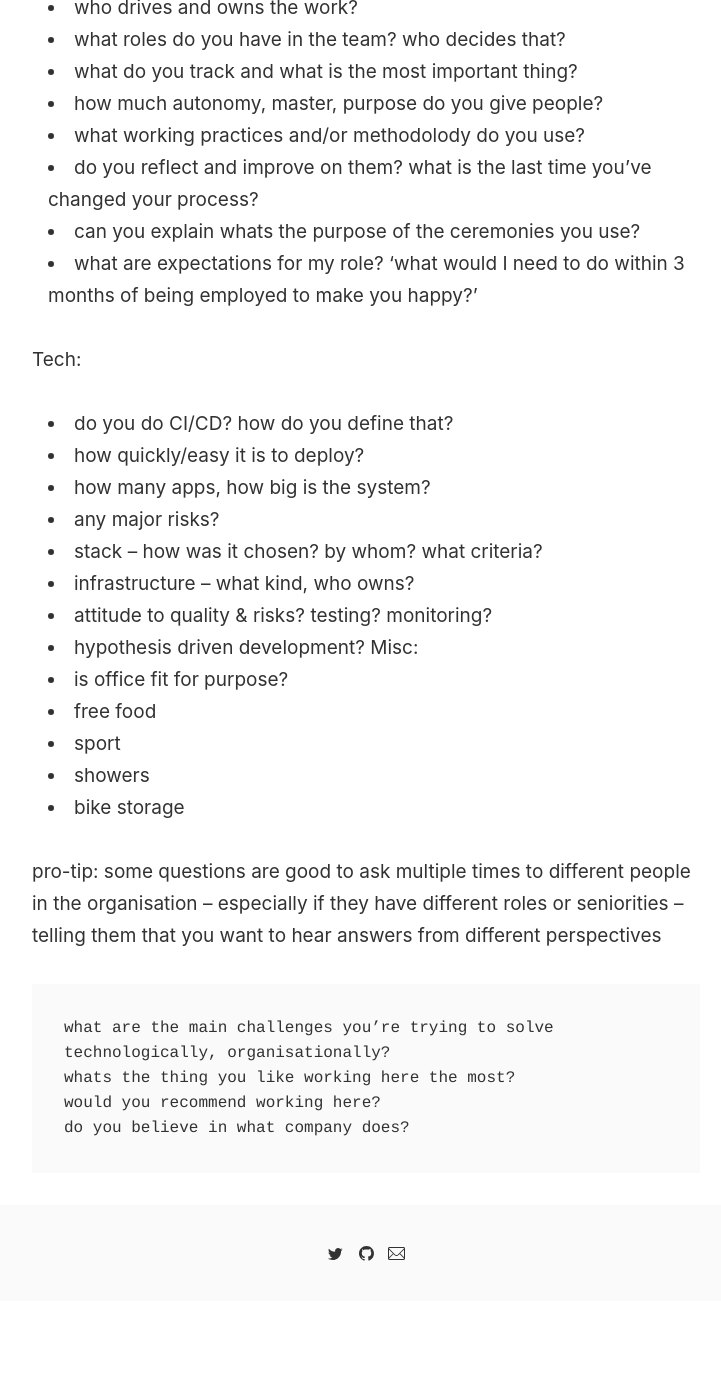
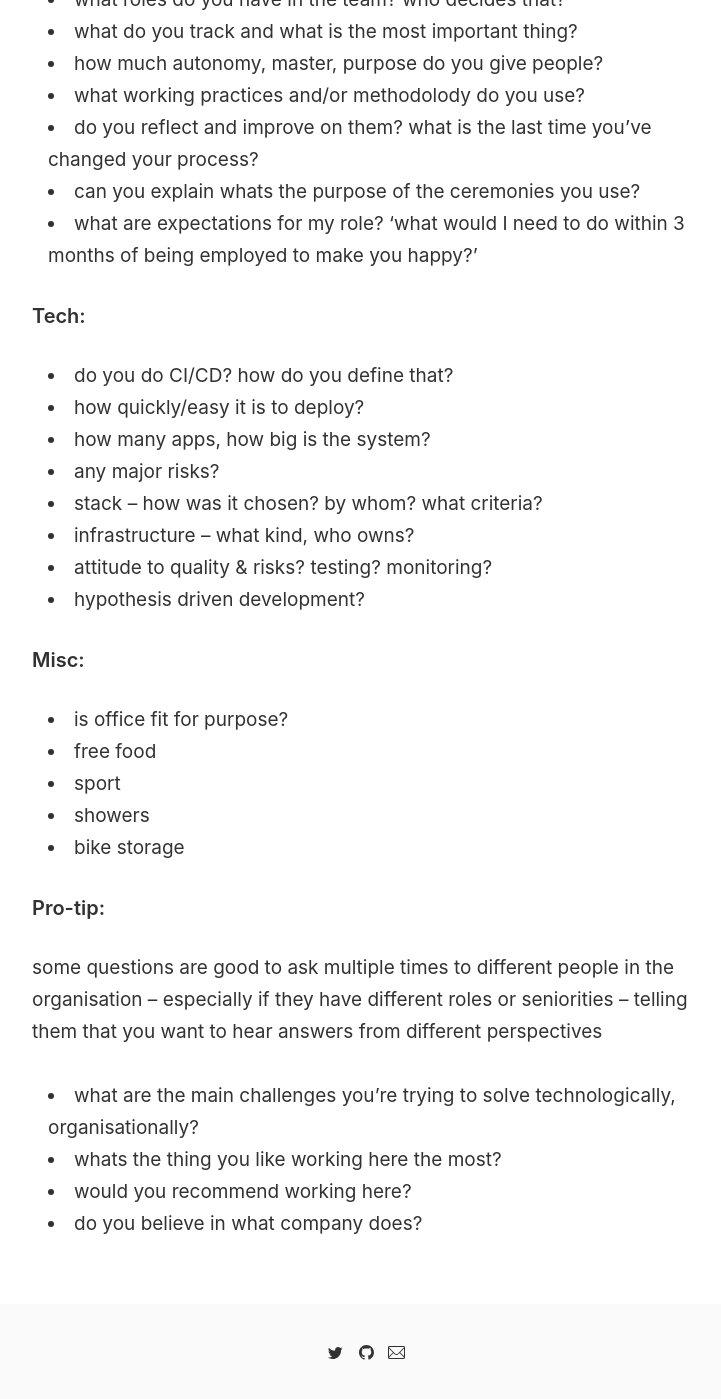
Before and after one commit to aleksandersumowski/aleksandersumowski.github.io, a Jekyll site: the page built from _posts/2019-11-13-interview-questions.markdown, in a window 1280 px wide and 1400 px high, scrolled down 2353 px. Shown: the whole window, without its empty margins (274-995 px from the left). Built offline with Jekyll 4.4.1, drawn with Linux system fonts in a browser that asks for light colours; before the commit the page ends 3654 px from its top, so only the background shows below that; part of the change alters nothing that is shown; some of the changed text lies outside the part shown.

Commit message:
reformat

```diff
--- a/_posts/2019-11-13-interview-questions.markdown
+++ b/_posts/2019-11-13-interview-questions.markdown
@@ -4,11 +4,11 @@ title: Developer interview question list
 tags: []
 ---
 
-I've shared it with my friends before their job interviews more then once. Sharing it more publicly, maybe someone else will find it useful.
+I've shared it with my friends before their job interviews more than once. Sharing it more publicly, maybe someone else will find it useful.
 
 Caveat: some questions are to be asked explicitly, some answered by reading up, some inferred from reactions, some answered implicitly or by observations during the process, and finally some might not be that relevant for you
 
-Pre-interview:
+#### Pre-interview:
 * read ahead – you don’t want to ask questions about whats on the site
 * think ahead – define what you’re looking in a role
 * ask about the whole process ahead of the time, do you want to work in an environment defined by such process?
@@ -16,13 +16,13 @@ Pre-interview:
 * if possible get answer to questions ahead of the interview via recruiter or contacting directly employees of the company – you can use LinkedIn to connect with employees you’re considering applying to
 * after having all that, do you still want to apply?
 
-Diversity:
+#### Diversity:
 * what is the most junior person that will be interviewing me?
 * are all people in the office white and young?
 * what’s your process for making sure you have diversity?
 * how LGBT and/or non-male friendly is the company?
 
-Learning:
+#### Learning:
 * how does first day in a company look like?
 * how does induction work?
 * when do you expect people be productive?
@@ -32,7 +32,7 @@ Learning:
 * how was interview process decided on? does it work?
 * how do you give feedback to each other? how often?
 
-Org health:
+#### Org health:
 * did you feel comfortable during the interview?
 * do you want to work with people you’ve met during the process?
 * what is your turnover rate like?
@@ -45,7 +45,7 @@ Org health:
 * is the company profitable/stable/looking for a challenge? or diminishing/strugling?
 * are finances ok? operating capital & meeting budgetary targets? profitable?
 
-Role, team & delivery:
+#### Role, team & delivery:
 * how important is position to the company as a whole, how much in the is the core of what business does?
 * why you’re hiring for this position?
 * how the teams are organised? do you have product/feature teams?
@@ -63,7 +63,7 @@ Role, team & delivery:
 * can you explain whats the purpose of the ceremonies you use?
 * what are expectations for my role? ‘what would I need to do within 3 months of being employed to make you happy?’
 
-Tech:
+#### Tech:
 * do you do CI/CD? how do you define that?
 * how quickly/easy it is to deploy?
 * how many apps, how big is the system?
@@ -72,16 +72,19 @@ Tech:
 * infrastructure – what kind, who owns?
 * attitude to quality & risks? testing? monitoring?
 * hypothesis driven development?
-Misc:
+
+#### Misc:
 * is office fit for purpose?
 * free food
 * sport
 * showers
 * bike storage
 
-pro-tip: some questions are good to ask multiple times to different people in the organisation – especially if they have different roles or seniorities – telling them that you want to hear answers from different perspectives
+#### Pro-tip:
 
-    what are the main challenges you’re trying to solve technologically, organisationally?
-    whats the thing you like working here the most?
-    would you recommend working here?
-    do you believe in what company does?
+some questions are good to ask multiple times to different people in the organisation – especially if they have different roles or seniorities – telling them that you want to hear answers from different perspectives
+
+* what are the main challenges you’re trying to solve technologically, organisationally?
+* whats the thing you like working here the most?
+* would you recommend working here?
+* do you believe in what company does?
```
